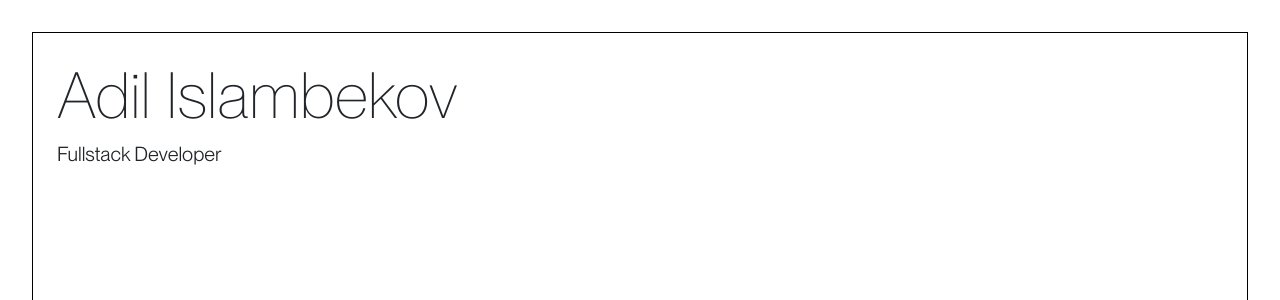
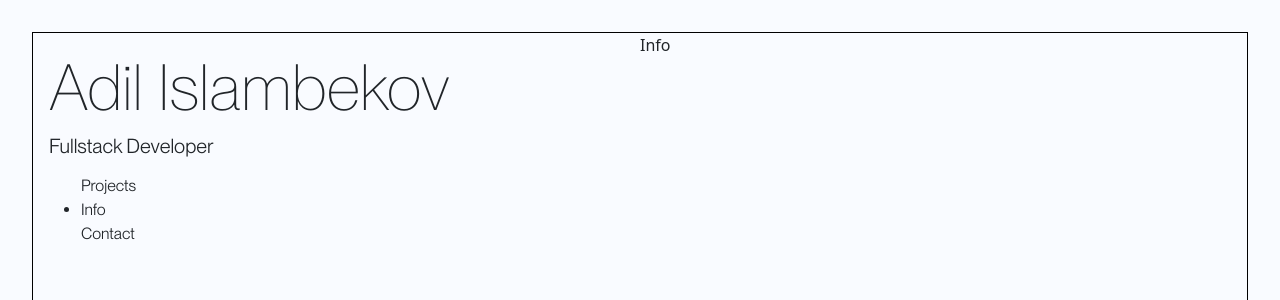
Before and after one commit to osnapitzadi/portfolio, a React (Create React App) app: page / in a window 1280 px wide. Shown: the top 300 px of the page. Built offline with nearby package versions, Linux system fonts and the light colour scheme.

Commit message:
menu feat

```diff
--- a/package.json
+++ b/package.json
@@ -6,6 +6,7 @@
     "@testing-library/jest-dom": "^5.16.5",
     "@testing-library/react": "^13.4.0",
     "@testing-library/user-event": "^13.5.0",
+    "animejs": "^3.2.1",
     "bootstrap": "^5.3.0",
     "react": "^18.2.0",
     "react-dom": "^18.2.0",
--- a/src/App.css
+++ b/src/App.css
@@ -17,3 +17,21 @@ h1 {
   font-size: 4rem!important;
   font-weight: 100!important;
 }
+
+.menu-item {
+  cursor: pointer;
+  font-family: 'Neue Montreal', sans-serif;
+  transition: color 1s ease-in;
+}
+
+.menu-item:hover {
+  color: #363636; /* Change this to the desired text color */
+}
+
+ul {
+  list-style-type: none; /* Remove the default list-style */
+}
+
+.menu-active {
+  list-style-type: disc;
+}
--- a/src/App.js
+++ b/src/App.js
@@ -3,7 +3,7 @@ import Frame from './components/Frame';
 
 function App() {
   return (
-    <div>
+    <div className='container-fuild'>
       <Frame />
     </div>
   );
--- /dev/null
+++ b/src/components/Contact.js
@@ -0,0 +1,9 @@
+import React from 'react'
+
+function Contact() {
+  return (
+    <div>Contact</div>
+  )
+}
+
+export default Contact
--- a/src/components/Frame.js
+++ b/src/components/Frame.js
@@ -1,12 +1,37 @@
-import React, { Component } from 'react'
+import React, { useState, useEffect, useRef } from 'react'
+import anime from "animejs/lib/anime.es.js"
 import Hero from './Hero'
+import Projects from './Projects'
+import Info from './Info'
+import Contact from './Contact'
 
-export default class Frame extends Component {
-    render() {
+function Frame() {
+
+        const [page, setPage] = useState("info");
+
         return (
-        <div className='frame'>
-            <Hero />
+        <div className='frame d-flex flex-row'>
+            <div className='col-6'>
+                <Hero />
+                <ul className="m-3">
+                    <li className={`menu-item ${page === 'projects' ? 'menu-active' : ''}`}>
+                        <div onClick={() => setPage('projects')}>Projects</div>
+                    </li>
+                    <li className={`menu-item ${page === 'info' ? 'menu-active' : ''}`}>
+                        <div onClick={() => setPage('info')}>Info</div>
+                    </li>
+                    <li className={`menu-item ${page === 'contact' ? 'menu-active' : ''}`}>
+                        <div onClick={() => setPage('contact')}>Contact</div>
+                    </li>
+                </ul>
+            </div>
+            <div className='col-6'>
+                {page === 'projects' ? <Projects /> : null }
+                {page === 'info' ? <Info /> : null}
+                {page === 'contact' ? <Contact /> : null}
+            </div>
         </div>
         )
-    }
 }
+
+export default Frame;
--- a/src/components/Hero.js
+++ b/src/components/Hero.js
@@ -1,12 +1,13 @@
-import React, { Component } from 'react'
+import React from 'react'
 
-export default class Hero extends Component {
-    render() {
-        return (
-            <div className='hero m-4'>
-                <h1>Adil Islambekov</h1>
-                <h5>Fullstack Developer</h5>
-            </div>
-        )
-    }
+function Hero() {
+
+    return (
+        <div className='hero m-3'>
+            <h1>Adil Islambekov</h1>
+            <h5>Fullstack Developer</h5>
+        </div>
+    )
 }
+
+export default Hero;
--- /dev/null
+++ b/src/components/Info.js
@@ -0,0 +1,9 @@
+import React from 'react'
+
+function Info() {
+  return (
+    <div>Info</div>
+  )
+}
+
+export default Info
--- /dev/null
+++ b/src/components/Projects.js
@@ -0,0 +1,9 @@
+import React from 'react'
+
+function Projects() {
+  return (
+    <div>Projects</div>
+  )
+}
+
+export default Projects
--- a/src/index.css
+++ b/src/index.css
@@ -5,7 +5,7 @@ body {
     sans-serif;
   -webkit-font-smoothing: antialiased;
   -moz-osx-font-smoothing: grayscale;
-  background-color: antiquewhite;
+  background-color: #F9FBFF!important;
 }
 
 code {
```
Also changed, not shown: 1 other file (tests, documents, lock files or other folders).
